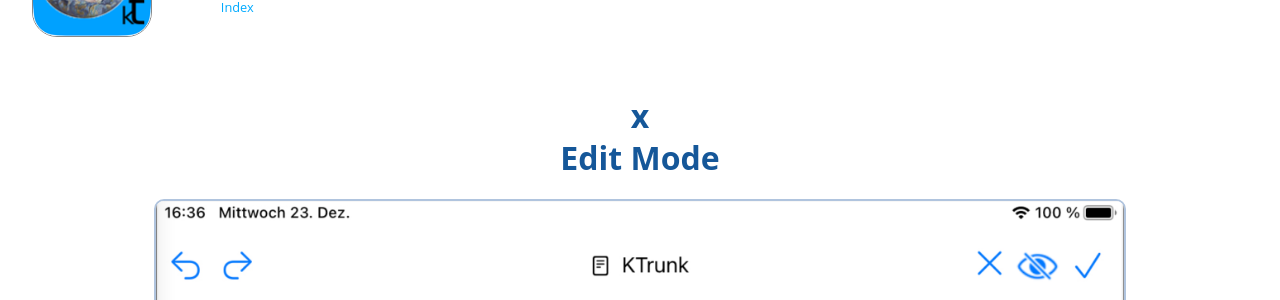
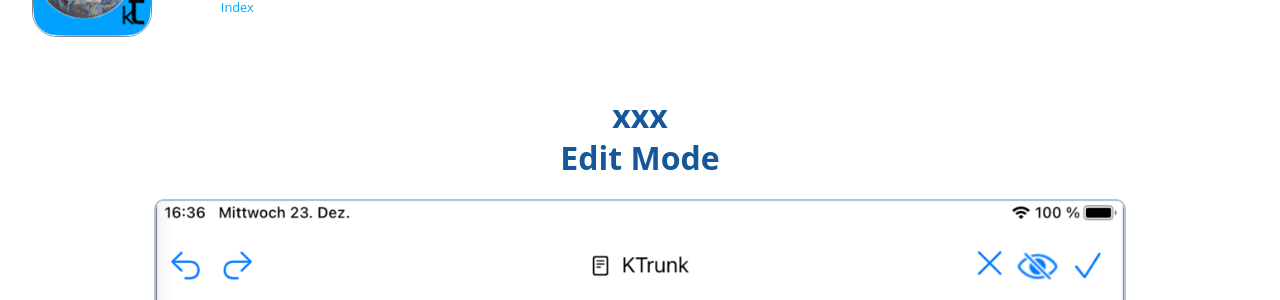
Before and after one commit to cs-LA/home, a Jekyll site: the page built from KTrunk/Manual/EditMode.md, in a window 1280 px wide. Shown: the part 190-490 px from the top of the page. Built offline with Jekyll 4.4.1, drawn with Linux system fonts in a browser that asks for light colours; our own code applies the rules of GitHub Pages for plain Markdown files.

Commit message:
Update EditMode.md

```diff
--- a/KTrunk/Manual/EditMode.md
+++ b/KTrunk/Manual/EditMode.md
@@ -14,7 +14,7 @@
 
 
 
-<h1>x
+<h1>xxx
   <span class="en">Edit Mode</span><span class="de">Bearbeitungs-Modus</span>
 </h1>
 <img src="EditModeEncrypt.png" style="border: 2px solid #B0C4DE; border-radius: 10px;">
@@ -236,11 +236,11 @@
     <span class="en">This button will insert a <code>clear: both;</code> html element into the document. This may help in some situations to get a clear formatting of the document.</span>
     <span class="de">Diese Schaltfläche fügt ein <code>clear: both;</code> html-Element in das Dokument ein. Dies kann in einigen Situationen hilfreich sein, um wieder eine saubere Formatierung des Dokuments zu erreichen.</span>
   </p>
-  <h3>
+  <a id="clearStyles"><h3>
     <span class="en">The button <img src="buttons/clearStyles.jpg" class="inLine"></span>
     <span class="de">Die Schaltfläche <img src="buttons/clearStyles.jpg" class="inLine"></span>
-  </h3>
-  <p>
+  </h3></a>
+  <p></p>
     <span class="en">This button <i>clears all inline formatting</i>.<br>This may be useful when content from other html-pages was copied, but you want to use the standard KTrunk formatting.<br>Unfortunately, some KTrunk standard formatting is implemented using inline styles, which will be cleared, too.</span>
     <span class="de">Hiermit werden alle <i>Inline-Formatierungen gelöscht</i>.<br>Dies kann ganz nützlich sein, wenn man Inhalt von anderen Web-Seiten kopiert hat, ihn aber dem KTrunk-Standard entsprechend formatiert haben möchte.<br>Dummerweise sind einige KTrunk-Formatierungen auch über Inline-Stile implementiert, die dabei auch verloren gehen.</span>
   </p>
```
